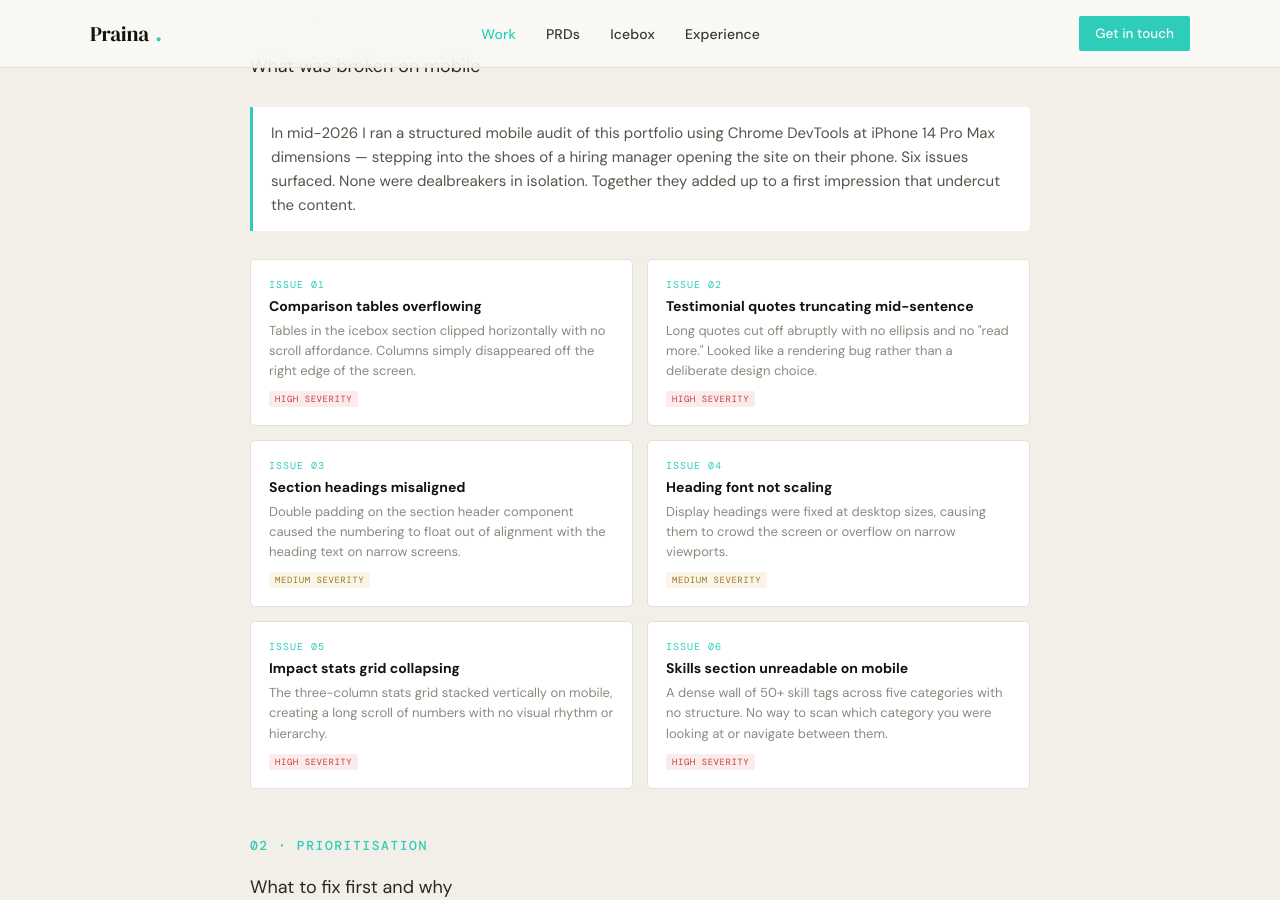
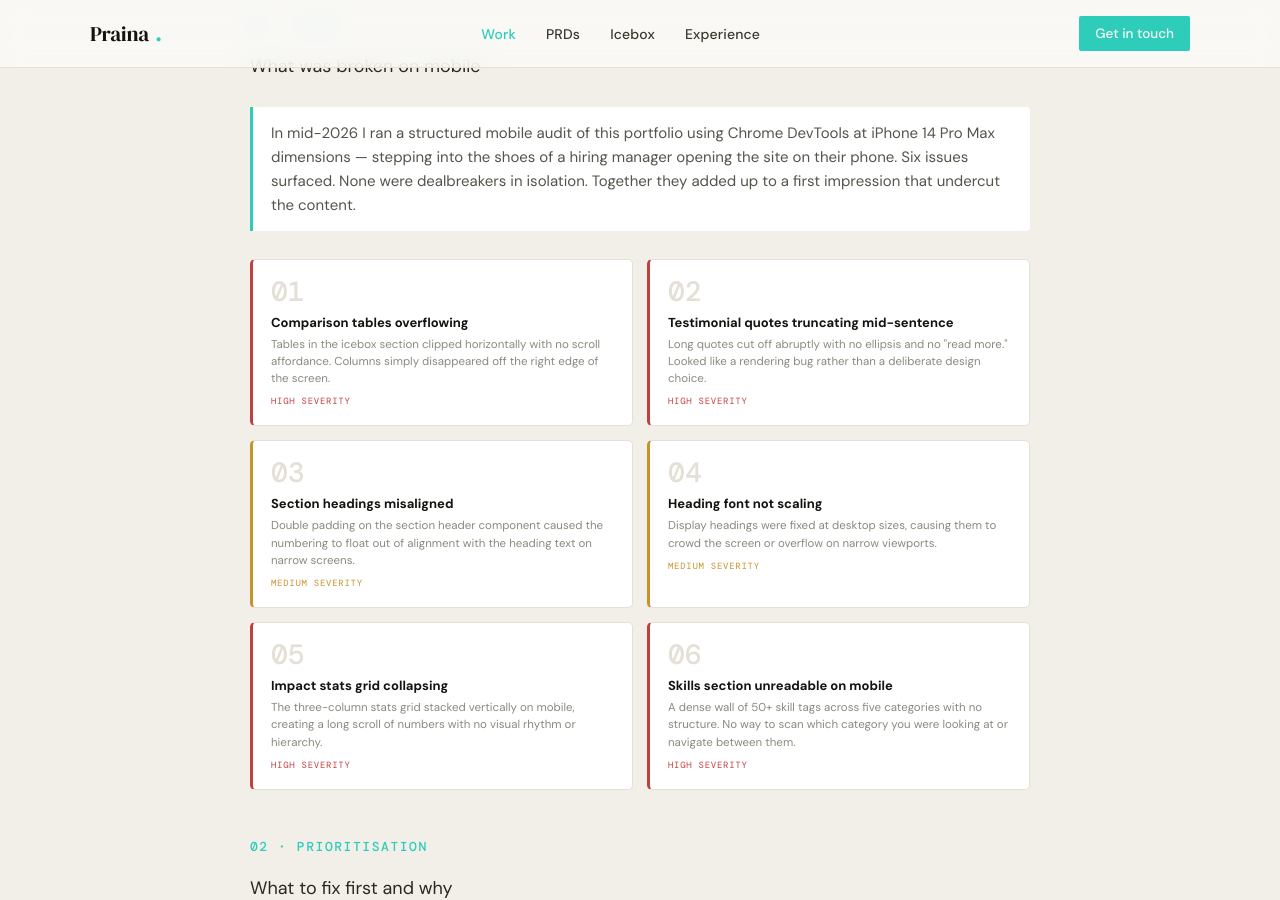
Before and after one commit to praina/praina.github.io, a Jekyll site: the page built from _case_studies/case3-mobile-redesign.html, in a window 1280 px wide and 900 px high, scrolled down 920 px. Built offline with Jekyll 4.4.1, drawn with Linux system fonts in a browser that asks for light colours; some web fonts are replaced; some of the changed text lies outside the part shown.

Commit message:
fix(case3): align built output to approved brainstorm designs
Section 01: switch issue cards to left-border severity signal with ghost number; remove pill badges per design-critique approval. Section 02: fix axis tick label color. Section 03: all three phone mockups brought in line with approved section-03-fixes.html.

Co-Authored-By: Claude Sonnet 4.6 <noreply@anthropic.com>

```diff
--- a/_case_studies/case3-mobile-redesign.html
+++ b/_case_studies/case3-mobile-redesign.html
@@ -54,21 +54,23 @@ order: 3
   @media (max-width: 540px) { .c3-issue-grid { grid-template-columns: 1fr; } }
   .c3-issue-card {
     background: var(--c-surface); border: 1px solid var(--c-border);
-    border-radius: 5px; padding: 18px;
+    border-left-width: 3px; border-radius: 5px; padding: 18px;
+    position: relative; overflow: hidden;
   }
+  .c3-issue-card--high { border-left-color: #C04040; }
+  .c3-issue-card--med  { border-left-color: #C8922A; }
   .c3-issue-num {
-    font-family: var(--f-mono); font-size: 10px; letter-spacing: .1em;
-    text-transform: uppercase; color: var(--c-accent); margin-bottom: 6px;
+    font-family: var(--f-mono); font-size: 28px; font-weight: 500;
+    line-height: 1; color: var(--c-border); margin-bottom: 8px; letter-spacing: 0;
   }
-  .c3-issue-title { font-size: 14px; font-weight: 600; color: var(--c-ink); margin: 0 0 6px; }
-  .c3-issue-desc { font-size: 13px; color: var(--c-ink-faint); line-height: 1.55; margin: 0; }
+  .c3-issue-title { font-size: 13px; font-weight: 600; color: var(--c-ink); margin: 0 0 5px; }
+  .c3-issue-desc { font-size: 11.5px; color: var(--c-ink-faint); line-height: 1.5; margin: 0; }
   .c3-sev {
-    display: inline-block; font-family: var(--f-mono); font-size: 9px;
-    letter-spacing: .06em; text-transform: uppercase;
-    padding: 2px 6px; border-radius: 2px; margin-top: 10px;
+    display: block; font-family: var(--f-mono); font-size: 9px;
+    letter-spacing: .08em; text-transform: uppercase; margin-top: 8px;
   }
-  .c3-sev--high { background: rgba(220,60,60,.1); color: #C04040; }
-  .c3-sev--med  { background: rgba(200,150,40,.1); color: #9B7A20; }
+  .c3-sev--high { color: #C04040; }
+  .c3-sev--med  { color: #C8922A; }
 
   /* ── Prioritisation matrix ── */
   .c3-matrix-wrap {
@@ -91,7 +93,7 @@ order: 3
   }
   .c3-ax-y-ticks span {
     font-family: var(--f-mono); font-size: 8px; letter-spacing: .06em;
-    text-transform: uppercase; color: var(--c-border);
+    text-transform: uppercase; color: var(--c-ink-faint);
     writing-mode: vertical-rl; transform: rotate(180deg);
   }
   .c3-ax-x {
@@ -100,7 +102,7 @@ order: 3
   }
   .c3-ax-x span {
     font-family: var(--f-mono); font-size: 8px; letter-spacing: .06em;
-    text-transform: uppercase; color: var(--c-border);
+    text-transform: uppercase; color: var(--c-ink-faint);
   }
   .c3-ax-x .c3-ax-x-title { font-size: 9px; letter-spacing: .13em; color: var(--c-ink-faint); }
   .c3-matrix {
@@ -232,43 +234,43 @@ order: 3
 
   <div class="c3-issue-grid">
 
-    <div class="c3-issue-card">
-      <div class="c3-issue-num">Issue 01</div>
+    <div class="c3-issue-card c3-issue-card--high">
+      <div class="c3-issue-num">01</div>
       <div class="c3-issue-title">Comparison tables overflowing</div>
       <p class="c3-issue-desc">Tables in the icebox section clipped horizontally with no scroll affordance. Columns simply disappeared off the right edge of the screen.</p>
       <span class="c3-sev c3-sev--high">High severity</span>
     </div>
 
-    <div class="c3-issue-card">
-      <div class="c3-issue-num">Issue 02</div>
+    <div class="c3-issue-card c3-issue-card--high">
+      <div class="c3-issue-num">02</div>
       <div class="c3-issue-title">Testimonial quotes truncating mid-sentence</div>
       <p class="c3-issue-desc">Long quotes cut off abruptly with no ellipsis and no "read more." Looked like a rendering bug rather than a deliberate design choice.</p>
       <span class="c3-sev c3-sev--high">High severity</span>
     </div>
 
-    <div class="c3-issue-card">
-      <div class="c3-issue-num">Issue 03</div>
+    <div class="c3-issue-card c3-issue-card--med">
+      <div class="c3-issue-num">03</div>
       <div class="c3-issue-title">Section headings misaligned</div>
       <p class="c3-issue-desc">Double padding on the section header component caused the numbering to float out of alignment with the heading text on narrow screens.</p>
       <span class="c3-sev c3-sev--med">Medium severity</span>
     </div>
 
-    <div class="c3-issue-card">
-      <div class="c3-issue-num">Issue 04</div>
+    <div class="c3-issue-card c3-issue-card--med">
+      <div class="c3-issue-num">04</div>
       <div class="c3-issue-title">Heading font not scaling</div>
       <p class="c3-issue-desc">Display headings were fixed at desktop sizes, causing them to crowd the screen or overflow on narrow viewports.</p>
       <span class="c3-sev c3-sev--med">Medium severity</span>
     </div>
 
-    <div class="c3-issue-card">
-      <div class="c3-issue-num">Issue 05</div>
+    <div class="c3-issue-card c3-issue-card--high">
+      <div class="c3-issue-num">05</div>
       <div class="c3-issue-title">Impact stats grid collapsing</div>
       <p class="c3-issue-desc">The three-column stats grid stacked vertically on mobile, creating a long scroll of numbers with no visual rhythm or hierarchy.</p>
       <span class="c3-sev c3-sev--high">High severity</span>
     </div>
 
-    <div class="c3-issue-card">
-      <div class="c3-issue-num">Issue 06</div>
+    <div class="c3-issue-card c3-issue-card--high">
+      <div class="c3-issue-num">06</div>
       <div class="c3-issue-title">Skills section unreadable on mobile</div>
       <p class="c3-issue-desc">A dense wall of 50+ skill tags across five categories with no structure. No way to scan which category you were looking at or navigate between them.</p>
       <span class="c3-sev c3-sev--high">High severity</span>
@@ -381,19 +383,19 @@ order: 3
         <div class="c3-phone">
           <div class="c3-phone-bar"><div class="c3-phone-dot"></div></div>
           <div class="c3-phone-body">
-            <div style="font-family:var(--f-mono);font-size:8px;color:#C04040;letter-spacing:.06em;text-transform:uppercase;margin-bottom:8px;">Impact</div>
+            <div style="font-family:var(--f-mono);font-size:8px;color:#8C8880;letter-spacing:.06em;text-transform:uppercase;margin-bottom:8px;">Impact</div>
             <div style="display:flex;flex-direction:column;gap:6px;">
-              <div style="padding:8px;background:#F5F3EF;border:1px solid #D8D4C8;border-radius:3px;text-align:center;">
-                <div style="font-family:var(--f-display);font-size:18px;color:#C04040;">5+</div>
-                <div style="font-size:8px;color:#8C8880;margin-top:2px;font-family:var(--f-mono);">enterprise clients</div>
+              <div style="padding:10px 12px;background:#F0ECE2;border-radius:3px;">
+                <div style="font-family:var(--f-display);font-size:20px;color:#2C2A25;line-height:1;">~80%</div>
+                <div style="font-family:var(--f-mono);font-size:8px;color:#8C8880;text-transform:uppercase;letter-spacing:.08em;margin-top:2px;">Accuracy improvement</div>
               </div>
-              <div style="padding:8px;background:#F5F3EF;border:1px solid #D8D4C8;border-radius:3px;text-align:center;">
-                <div style="font-family:var(--f-display);font-size:18px;color:#C04040;">0</div>
-                <div style="font-size:8px;color:#8C8880;margin-top:2px;font-family:var(--f-mono);">regressions at go-live</div>
+              <div style="padding:10px 12px;background:#F0ECE2;border-radius:3px;">
+                <div style="font-family:var(--f-display);font-size:20px;color:#2C2A25;line-height:1;">5+</div>
+                <div style="font-family:var(--f-mono);font-size:8px;color:#8C8880;text-transform:uppercase;letter-spacing:.08em;margin-top:2px;">Enterprise clients</div>
               </div>
-              <div style="padding:8px;background:#F5F3EF;border:1px solid #D8D4C8;border-radius:3px;text-align:center;">
-                <div style="font-family:var(--f-display);font-size:18px;color:#C04040;">200+</div>
-                <div style="font-size:8px;color:#8C8880;margin-top:2px;font-family:var(--f-mono);">automated test runs</div>
+              <div style="padding:10px 12px;background:#F0ECE2;border-radius:3px;">
+                <div style="font-family:var(--f-display);font-size:20px;color:#2C2A25;line-height:1;">0</div>
+                <div style="font-family:var(--f-mono);font-size:8px;color:#8C8880;text-transform:uppercase;letter-spacing:.08em;margin-top:2px;">Regressions at go-live</div>
               </div>
             </div>
             <div style="font-size:7px;color:#C04040;font-family:var(--f-mono);margin-top:8px;letter-spacing:.04em;">Long scroll, no rhythm</div>
@@ -407,16 +409,16 @@ order: 3
           <div class="c3-phone-bar"><div class="c3-phone-dot"></div></div>
           <div class="c3-phone-body">
             <div style="font-family:var(--f-mono);font-size:8px;color:#2BC4A2;letter-spacing:.06em;text-transform:uppercase;margin-bottom:8px;">Impact</div>
-            <div style="padding:16px 12px;background:#F3FBFA;border:1px solid rgba(43,196,162,.3);border-radius:4px;text-align:center;margin-bottom:8px;">
-              <div style="font-family:var(--f-display);font-size:28px;color:#2BC4A2;line-height:1;">5+</div>
-              <div style="font-size:9px;color:#5A5650;margin-top:4px;font-family:var(--f-mono);">enterprise clients migrated</div>
+            <div style="padding:16px 12px;background:#F0ECE2;border-radius:3px;text-align:center;margin-bottom:8px;">
+              <div style="font-family:var(--f-display);font-size:32px;color:#2C2A25;line-height:1;">~80%</div>
+              <div style="font-size:8px;color:#8C8880;margin-top:4px;font-family:var(--f-mono);text-transform:uppercase;letter-spacing:.08em;">Accuracy improvement</div>
+              <div style="margin-top:12px;height:2px;background:#E4E0D6;border-radius:1px;"><div style="width:35%;height:2px;background:#2BC4A2;border-radius:1px;"></div></div>
             </div>
-            <div style="display:flex;justify-content:center;gap:4px;margin-bottom:4px;">
-              <div style="width:16px;height:2px;background:#2BC4A2;border-radius:1px;"></div>
-              <div style="width:6px;height:2px;background:#D8D4C8;border-radius:1px;"></div>
-              <div style="width:6px;height:2px;background:#D8D4C8;border-radius:1px;"></div>
+            <div style="display:flex;justify-content:center;gap:5px;margin-top:6px;">
+              <div style="width:5px;height:5px;border-radius:50%;background:#2BC4A2;"></div>
+              <div style="width:5px;height:5px;border-radius:50%;background:#D8D4C8;"></div>
+              <div style="width:5px;height:5px;border-radius:50%;background:#D8D4C8;"></div>
             </div>
-            <div style="font-size:7px;color:#2BC4A2;font-family:var(--f-mono);text-align:center;letter-spacing:.04em;">Swipe to see more</div>
           </div>
         </div>
       </div>
@@ -468,23 +470,23 @@ order: 3
         <div class="c3-phone">
           <div class="c3-phone-bar"><div class="c3-phone-dot"></div></div>
           <div class="c3-phone-body">
-            <div style="font-family:var(--f-mono);font-size:8px;color:#2BC4A2;letter-spacing:.06em;text-transform:uppercase;margin-bottom:8px;">Skills</div>
-            <div style="background:#F3FBFA;border:1px solid rgba(43,196,162,.3);border-radius:4px;padding:10px;margin-bottom:8px;">
-              <div style="font-family:var(--f-mono);font-size:8px;color:#2BC4A2;letter-spacing:.08em;text-transform:uppercase;margin-bottom:6px;">Engineering</div>
-              <div style="display:flex;flex-wrap:wrap;gap:3px;">
-                <span style="font-family:var(--f-mono);font-size:7px;padding:2px 5px;border:1px solid rgba(43,196,162,.3);border-radius:2px;color:#2C2A25;">Python</span>
-                <span style="font-family:var(--f-mono);font-size:7px;padding:2px 5px;border:1px solid rgba(43,196,162,.3);border-radius:2px;color:#2C2A25;">SQL</span>
-                <span style="font-family:var(--f-mono);font-size:7px;padding:2px 5px;border:1px solid rgba(43,196,162,.3);border-radius:2px;color:#2C2A25;">JavaScript</span>
-                <span style="font-family:var(--f-mono);font-size:7px;padding:2px 5px;border:1px solid rgba(43,196,162,.3);border-radius:2px;color:#2C2A25;">REST APIs</span>
-              </div>
+            <div style="font-family:var(--f-mono);font-size:8px;color:#2BC4A2;letter-spacing:.06em;text-transform:uppercase;margin-bottom:8px;">Skills &amp; Tools</div>
+            <div style="border-left:3px solid #2BC4A2;padding:12px 12px 10px;background:#F5FBF9;border-radius:0 3px 3px 0;margin-bottom:8px;">
+              <div style="font-family:var(--f-mono);font-size:8px;color:#8C8880;letter-spacing:.08em;text-transform:uppercase;margin-bottom:4px;">01 / 05</div>
+              <div style="font-family:var(--f-display);font-size:16px;color:#2C2A25;margin:0 0 8px;">Core PM</div>
+              <div style="font-size:10px;color:#3A362E;padding:4px 0;border-top:1px solid #E4E0D6;">Product Discovery</div>
+              <div style="font-size:10px;color:#3A362E;padding:4px 0;border-top:1px solid #E4E0D6;">PRD Writing</div>
+              <div style="font-size:10px;color:#3A362E;padding:4px 0;border-top:1px solid #E4E0D6;">Roadmapping</div>
+              <div style="font-size:10px;color:#3A362E;padding:4px 0;border-top:1px solid #E4E0D6;">Sprint Planning</div>
             </div>
-            <div style="display:flex;justify-content:center;gap:4px;margin-bottom:4px;">
-              <div style="width:16px;height:2px;background:#2BC4A2;border-radius:1px;"></div>
-              <div style="width:6px;height:2px;background:#D8D4C8;border-radius:1px;"></div>
-              <div style="width:6px;height:2px;background:#D8D4C8;border-radius:1px;"></div>
-              <div style="width:6px;height:2px;background:#D8D4C8;border-radius:1px;"></div>
+            <div style="display:flex;justify-content:center;gap:5px;margin-top:4px;">
+              <div style="width:5px;height:5px;border-radius:50%;background:#2BC4A2;"></div>
+              <div style="width:5px;height:5px;border-radius:50%;background:#D8D4C8;"></div>
+              <div style="width:5px;height:5px;border-radius:50%;background:#D8D4C8;"></div>
+              <div style="width:5px;height:5px;border-radius:50%;background:#D8D4C8;"></div>
+              <div style="width:5px;height:5px;border-radius:50%;background:#D8D4C8;"></div>
             </div>
-            <div style="font-size:7px;color:#2BC4A2;font-family:var(--f-mono);text-align:center;letter-spacing:.04em;">Swipe for next category</div>
+            <div style="height:2px;background:#E4E0D6;border-radius:1px;margin-top:6px;"><div style="width:20%;height:2px;background:#2BC4A2;border-radius:1px;"></div></div>
           </div>
         </div>
       </div>
@@ -510,27 +512,31 @@ order: 3
         <div class="c3-phone">
           <div class="c3-phone-bar"><div class="c3-phone-dot"></div></div>
           <div class="c3-phone-body">
-            <div style="font-family:var(--f-mono);font-size:8px;color:#C04040;letter-spacing:.06em;text-transform:uppercase;margin-bottom:8px;">Comparison</div>
-            <div style="overflow:hidden;border:2px solid #C04040;border-radius:3px;position:relative;">
-              <table style="border-collapse:collapse;font-family:var(--f-mono);font-size:8px;min-width:260px;width:100%;">
+            <div style="font-family:var(--f-mono);font-size:8px;color:#8C8880;letter-spacing:.06em;text-transform:uppercase;margin-bottom:8px;">Comparison</div>
+            <div style="overflow:hidden;position:relative;border-right:2px solid rgba(192,64,64,.5);">
+              <div style="position:absolute;top:0;right:0;bottom:0;width:18px;background:linear-gradient(to right,transparent,rgba(192,64,64,.08));pointer-events:none;z-index:1;"></div>
+              <table style="border-collapse:collapse;font-family:var(--f-mono);font-size:8px;min-width:300px;">
                 <tr>
-                  <th style="background:#F0ECE2;padding:4px 6px;border:1px solid #D8D4C8;color:#8C8880;text-align:left;white-space:nowrap;">Feature</th>
-                  <th style="background:#F0ECE2;padding:4px 6px;border:1px solid #D8D4C8;color:#8C8880;white-space:nowrap;">Opt...</th>
-                  <th style="background:#F0ECE2;padding:4px 6px;border:1px solid #D8D4C8;color:#8C8880;white-space:nowrap;">Opt...</th>
+                  <th style="background:#F0ECE2;padding:5px 8px;border:1px solid #D8D4C8;color:#8C8880;text-align:left;white-space:nowrap;">Feature</th>
+                  <th style="background:#F0ECE2;padding:5px 8px;border:1px solid #D8D4C8;color:#8C8880;white-space:nowrap;">Option A</th>
+                  <th style="background:#F0ECE2;padding:5px 8px;border:1px solid #D8D4C8;color:#8C8880;white-space:nowrap;">Option B</th>
+                  <th style="background:#F0ECE2;padding:5px 8px;border:1px solid #D8D4C8;color:#C04040;opacity:.4;white-space:nowrap;">Opt...</th>
                 </tr>
                 <tr>
-                  <td style="padding:4px 6px;border:1px solid #E4E0D6;color:#3A362E;white-space:nowrap;">Auth</td>
-                  <td style="padding:4px 6px;border:1px solid #E4E0D6;color:#C8C4BC;white-space:nowrap;">–</td>
-                  <td style="padding:4px 6px;border:1px solid #E4E0D6;color:#C8C4BC;white-space:nowrap;">–</td>
+                  <td style="padding:5px 8px;border:1px solid #E4E0D6;color:#3A362E;white-space:nowrap;">Speed</td>
+                  <td style="padding:5px 8px;border:1px solid #E4E0D6;color:#3A362E;white-space:nowrap;">Fast</td>
+                  <td style="padding:5px 8px;border:1px solid #E4E0D6;color:#3A362E;white-space:nowrap;">Medium</td>
+                  <td style="padding:5px 8px;border:1px solid #E4E0D6;color:#C04040;opacity:.4;white-space:nowrap;">—</td>
                 </tr>
                 <tr>
-                  <td style="padding:4px 6px;border:1px solid #E4E0D6;color:#3A362E;white-space:nowrap;">API</td>
-                  <td style="padding:4px 6px;border:1px solid #E4E0D6;color:#C8C4BC;white-space:nowrap;">–</td>
-                  <td style="padding:4px 6px;border:1px solid #E4E0D6;color:#C8C4BC;white-space:nowrap;">–</td>
+                  <td style="padding:5px 8px;border:1px solid #E4E0D6;color:#3A362E;white-space:nowrap;">Cost</td>
+                  <td style="padding:5px 8px;border:1px solid #E4E0D6;color:#3A362E;white-space:nowrap;">High</td>
+                  <td style="padding:5px 8px;border:1px solid #E4E0D6;color:#3A362E;white-space:nowrap;">Low</td>
+                  <td style="padding:5px 8px;border:1px solid #E4E0D6;color:#C04040;opacity:.4;white-space:nowrap;">—</td>
                 </tr>
               </table>
             </div>
-            <div style="font-size:7px;color:#C04040;font-family:var(--f-mono);margin-top:6px;letter-spacing:.04em;">Columns cut off, no scroll</div>
+            <div style="font-family:var(--f-mono);font-size:7px;color:#C04040;margin-top:5px;display:flex;align-items:center;gap:4px;letter-spacing:.04em;"><span>⚠</span><span>Column C cut off, no scroll</span></div>
           </div>
         </div>
       </div>
@@ -541,29 +547,33 @@ order: 3
           <div class="c3-phone-bar"><div class="c3-phone-dot"></div></div>
           <div class="c3-phone-body">
             <div style="font-family:var(--f-mono);font-size:8px;color:#2BC4A2;letter-spacing:.06em;text-transform:uppercase;margin-bottom:8px;">Comparison</div>
-            <div style="position:relative;border:1px solid rgba(43,196,162,.3);border-radius:3px;overflow:hidden;">
+            <div style="position:relative;border-radius:2px;overflow:hidden;">
               <div style="overflow-x:auto;">
-                <table style="border-collapse:collapse;font-family:var(--f-mono);font-size:8px;min-width:260px;">
+                <table style="border-collapse:collapse;font-family:var(--f-mono);font-size:8px;min-width:300px;">
                   <tr>
-                    <th style="background:#F3FBFA;padding:4px 6px;border:1px solid rgba(43,196,162,.2);color:#2BC4A2;text-align:left;white-space:nowrap;">Feature</th>
-                    <th style="background:#F3FBFA;padding:4px 6px;border:1px solid rgba(43,196,162,.2);color:#2BC4A2;white-space:nowrap;">Option A</th>
-                    <th style="background:#F3FBFA;padding:4px 6px;border:1px solid rgba(43,196,162,.2);color:#2BC4A2;white-space:nowrap;">Option B</th>
+                    <th style="background:#F0ECE2;padding:5px 8px;border:1px solid #D8D4C8;color:#8C8880;text-align:left;white-space:nowrap;">Feature</th>
+                    <th style="background:#F0ECE2;padding:5px 8px;border:1px solid #D8D4C8;color:#8C8880;white-space:nowrap;">Option A</th>
+                    <th style="background:#F0ECE2;padding:5px 8px;border:1px solid #D8D4C8;color:#8C8880;white-space:nowrap;">Option B</th>
+                    <th style="background:#F0ECE2;padding:5px 8px;border:1px solid #D8D4C8;color:#8C8880;white-space:nowrap;">Option C</th>
                   </tr>
                   <tr>
-                    <td style="padding:4px 6px;border:1px solid #E4E0D6;color:#3A362E;white-space:nowrap;">Auth</td>
-                    <td style="padding:4px 6px;border:1px solid #E4E0D6;color:#3A362E;white-space:nowrap;">Yes</td>
-                    <td style="padding:4px 6px;border:1px solid #E4E0D6;color:#3A362E;white-space:nowrap;">No</td>
+                    <td style="padding:5px 8px;border:1px solid #E4E0D6;color:#3A362E;white-space:nowrap;">Speed</td>
+                    <td style="padding:5px 8px;border:1px solid #E4E0D6;color:#3A362E;white-space:nowrap;">Fast</td>
+                    <td style="padding:5px 8px;border:1px solid #E4E0D6;color:#3A362E;white-space:nowrap;">Medium</td>
+                    <td style="padding:5px 8px;border:1px solid #E4E0D6;color:#3A362E;white-space:nowrap;">Slow</td>
                   </tr>
                   <tr>
-                    <td style="padding:4px 6px;border:1px solid #E4E0D6;color:#3A362E;white-space:nowrap;">API</td>
-                    <td style="padding:4px 6px;border:1px solid #E4E0D6;color:#3A362E;white-space:nowrap;">REST</td>
-                    <td style="padding:4px 6px;border:1px solid #E4E0D6;color:#3A362E;white-space:nowrap;">GraphQL</td>
+                    <td style="padding:5px 8px;border:1px solid #E4E0D6;color:#3A362E;white-space:nowrap;">Cost</td>
+                    <td style="padding:5px 8px;border:1px solid #E4E0D6;color:#3A362E;white-space:nowrap;">High</td>
+                    <td style="padding:5px 8px;border:1px solid #E4E0D6;color:#3A362E;white-space:nowrap;">Low</td>
+                    <td style="padding:5px 8px;border:1px solid #E4E0D6;color:#3A362E;white-space:nowrap;">Medium</td>
                   </tr>
                 </table>
               </div>
-              <div style="position:absolute;top:0;right:0;bottom:0;width:24px;background:linear-gradient(to right,transparent,rgba(243,251,250,.9));pointer-events:none;"></div>
+              <div style="position:absolute;top:0;right:0;bottom:0;width:28px;background:linear-gradient(to right,transparent,rgba(43,196,162,.15));pointer-events:none;"></div>
+              <div style="position:absolute;right:4px;top:50%;transform:translateY(-50%);font-size:11px;color:#2BC4A2;text-shadow:0 0 6px rgba(43,196,162,.4);">›</div>
             </div>
-            <div style="font-size:7px;color:#2BC4A2;font-family:var(--f-mono);margin-top:6px;letter-spacing:.04em;text-align:right;">Scroll to see all columns</div>
+            <div style="font-family:var(--f-mono);font-size:7px;color:#2BC4A2;margin-top:5px;display:flex;align-items:center;gap:4px;letter-spacing:.04em;"><span>↔</span><span>Scroll to see all columns</span></div>
           </div>
         </div>
       </div>
```
